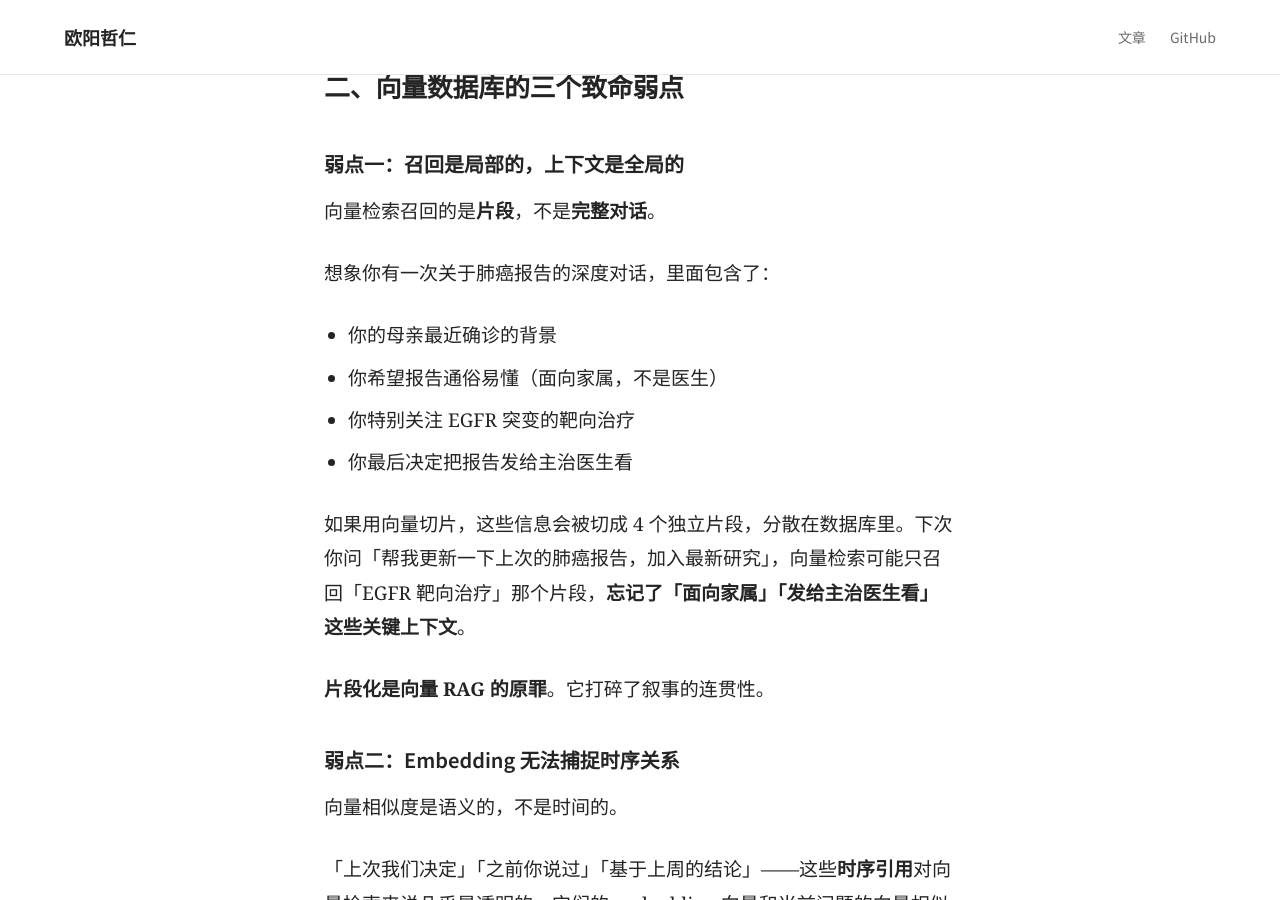
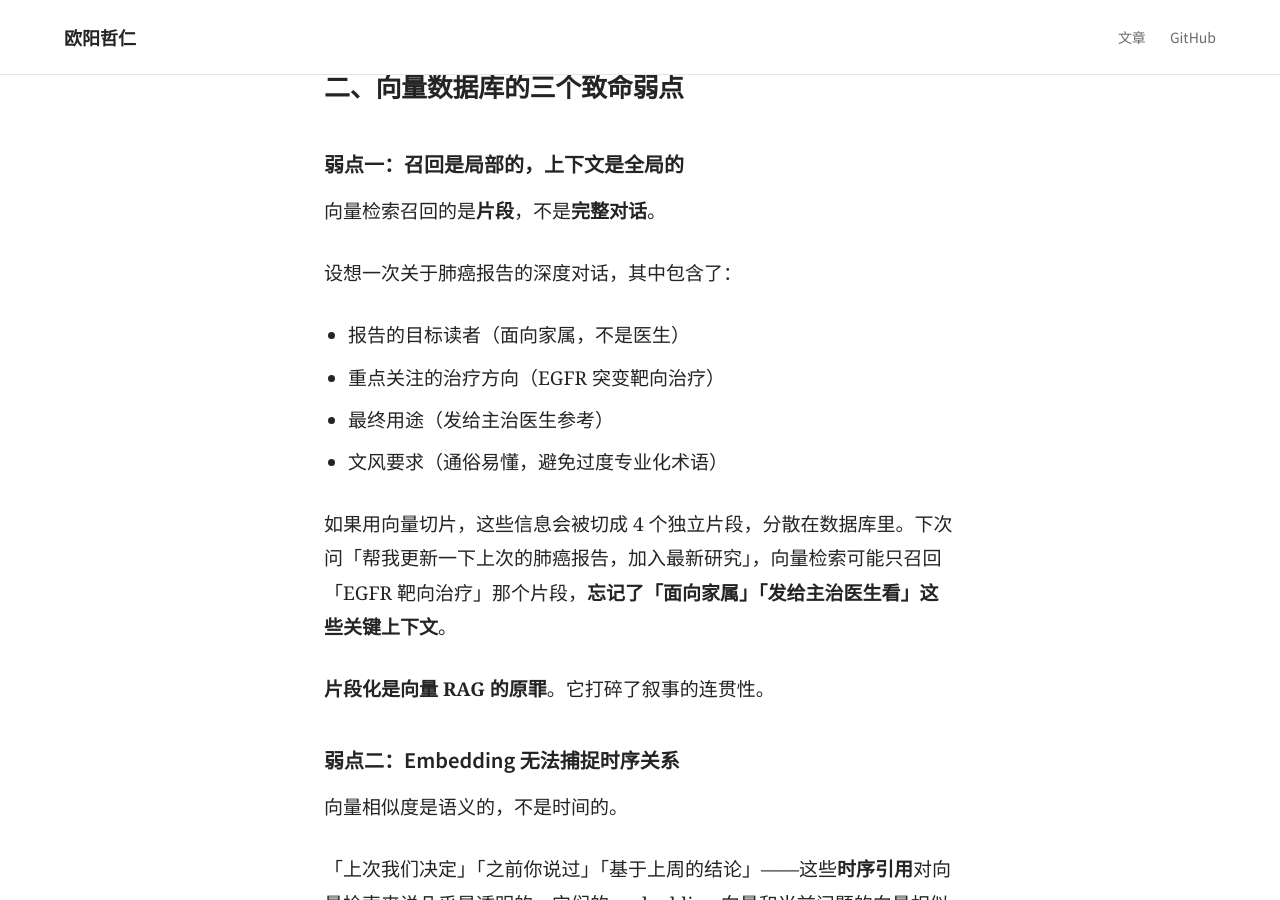
Before and after one commit to zishaha/blog, a Jekyll site: the page built from _posts/2026-04-06-nanoclaw-memory-system.md, in a window 1280 px wide and 900 px high, scrolled down 1893 px. Built offline with Jekyll 4.4.1, drawn with Linux system fonts in a browser that asks for light colours.

Commit message:
Fix: remove personal health example that could make readers uncomfortable

```diff
--- a/_posts/2026-04-06-nanoclaw-memory-system.md
+++ b/_posts/2026-04-06-nanoclaw-memory-system.md
@@ -50,13 +50,13 @@ tags: [AI, NanoClaw, 架构设计, 记忆系统, RAG]
 
 向量检索召回的是**片段**，不是**完整对话**。
 
-想象你有一次关于肺癌报告的深度对话，里面包含了：
-- 你的母亲最近确诊的背景
-- 你希望报告通俗易懂（面向家属，不是医生）
-- 你特别关注 EGFR 突变的靶向治疗
-- 你最后决定把报告发给主治医生看
+设想一次关于肺癌报告的深度对话，其中包含了：
+- 报告的目标读者（面向家属，不是医生）
+- 重点关注的治疗方向（EGFR 突变靶向治疗）
+- 最终用途（发给主治医生参考）
+- 文风要求（通俗易懂，避免过度专业化术语）
 
-如果用向量切片，这些信息会被切成 4 个独立片段，分散在数据库里。下次你问「帮我更新一下上次的肺癌报告，加入最新研究」，向量检索可能只召回「EGFR 靶向治疗」那个片段，**忘记了「面向家属」「发给主治医生看」这些关键上下文**。
+如果用向量切片，这些信息会被切成 4 个独立片段，分散在数据库里。下次问「帮我更新一下上次的肺癌报告，加入最新研究」，向量检索可能只召回「EGFR 靶向治疗」那个片段，**忘记了「面向家属」「发给主治医生看」这些关键上下文**。
 
 **片段化是向量 RAG 的原罪**。它打碎了叙事的连贯性。
 
```
